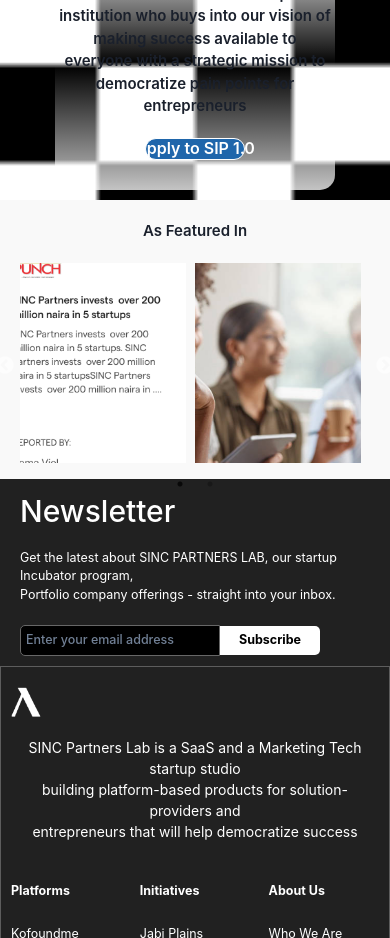
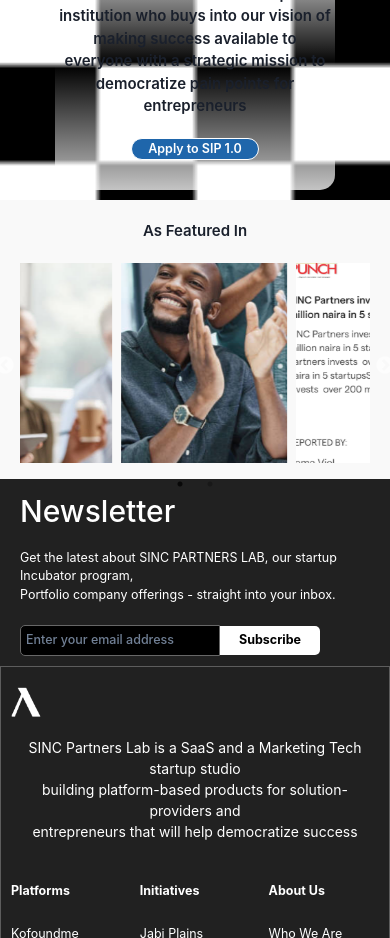
Before and after one commit to JohnnyIndexman/Accelerate, a React (Create React App) app: page / in a window 390 px wide. Shown: the part 8720-9658 px from the top of the page. Built offline with nearby package versions, Linux system fonts and the light colour scheme.

Commit message:
css updated including the carousel counter for mobile phone

```diff
--- a/src/uiMaterials/homeUI/Section10.js
+++ b/src/uiMaterials/homeUI/Section10.js
@@ -107,6 +107,11 @@
                 slidesToShow: 3,
                 slidesToScroll: 2,
                 initialSlide: 2,
+                autoplay: true,
+                speed: 2000,
+                autoplaySpeed: 3000,
+                infinite: true,
+                dots: true,
             }
         },
         {
@@ -114,8 +119,10 @@
             settings: {
                 slidesToShow: 2,
                 slidesToScroll: 2,
-                autoplay: false,
-                dots: true
+                autoplay: true,
+                dots: true,
+                autoplaySpeed: 3000,
+                infinite: true,
             }
         }
     ]
--- a/src/uiMaterials/homeUI/Section9.js
+++ b/src/uiMaterials/homeUI/Section9.js
@@ -2,12 +2,12 @@
 import React from "react";
 
 function Section9() {
-    const style = {
-        backgroundImage: 'url(/images/checkers.png)',
-        backgroundPosition: 'center',
-        backgroundRepeat: 'no-repeat',
-        backgroundSize: 'cover'
-    }
+  const style = {
+    backgroundImage: "url(/images/checkers.png)",
+    backgroundPosition: "center",
+    backgroundRepeat: "no-repeat",
+    backgroundSize: "cover",
+  };
   return (
     <Box
       py={["10px", "20px", "30px"]}
@@ -49,10 +49,11 @@
           bg="rgba(31, 102, 171, 1)"
           color="#fff"
           borderRadius="24px"
-          width={["100px", "178px", "178px"]}
-          height={["40px", "49px", "49px"]}
+          height={["30px", "30px", "49px"]}
+          fontSize={["12.5px", "12.5px", "16px"]}
+          fontWeight="600"
           mb={["30px", "30px", "50px"]}
-          border='1px solid #fff'
+          border="1px solid #fff"
         >
           Apply to SIP 1.0
         </Button>
```
